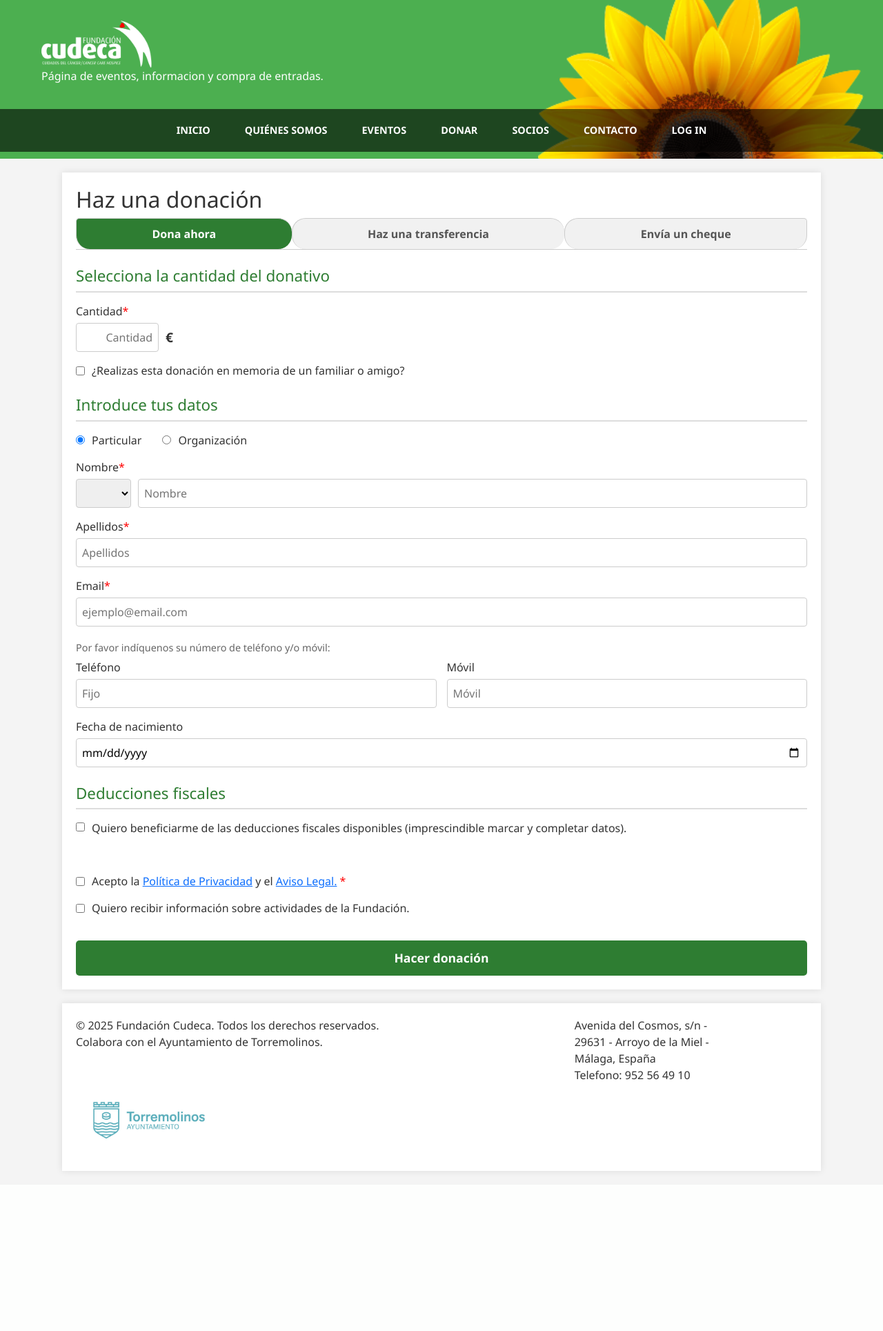
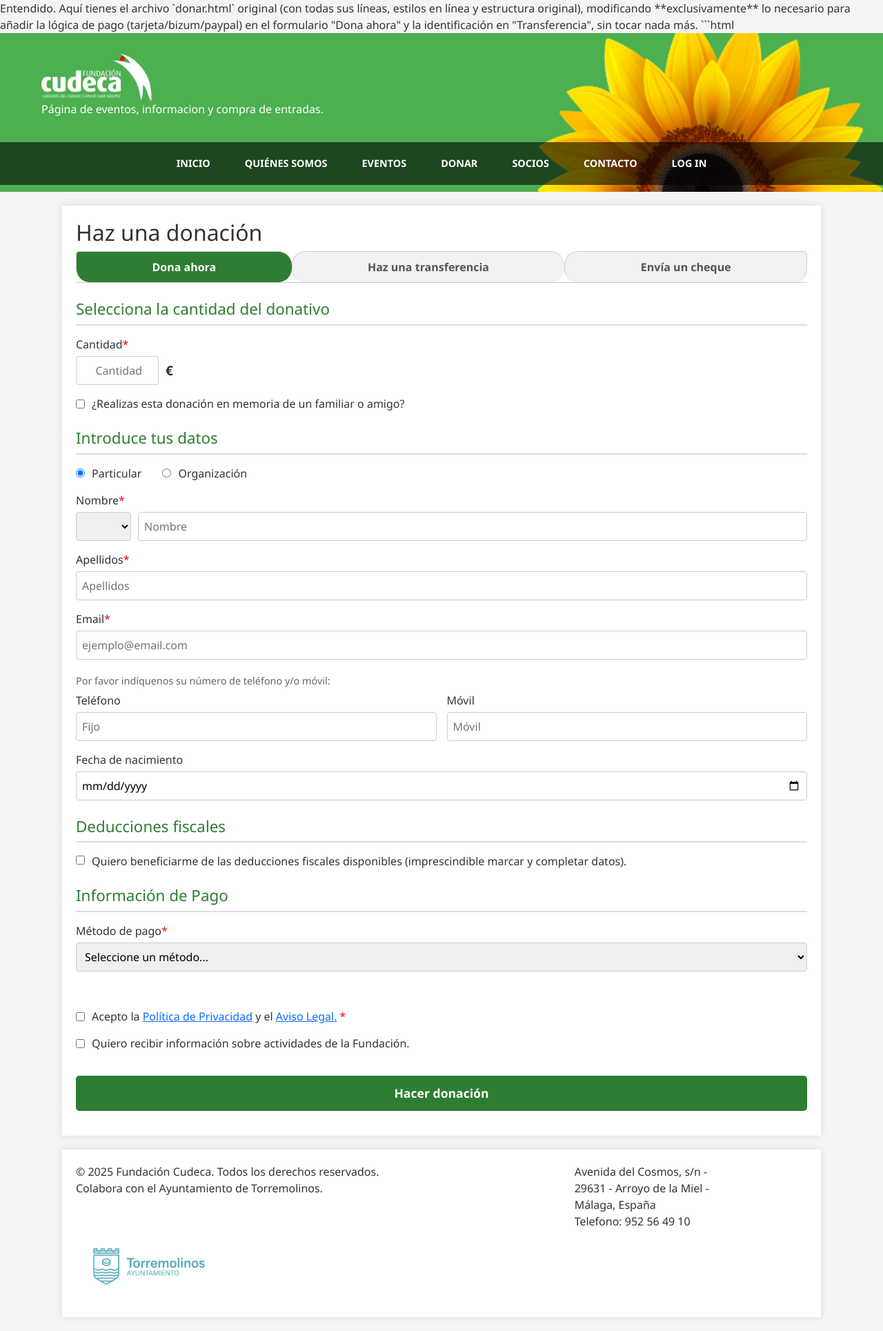
Before and after one commit to Raquitake/ADAp-Project, a Flask app: page /donar in a window 1280 px wide. Shown: the whole page at 69% size. Before the commit the page ends 1703 px from the top, so only its background shows below. Run offline with Flask 3, Linux system fonts and the light colour scheme.

Commit message:
donar.html update

````diff
--- a/SRC/baseDatos/app.py
+++ b/SRC/baseDatos/app.py
@@ -457,8 +457,35 @@
 @app.route('/donar', methods=['GET', 'POST'])
 def donar():
     if request.method == 'POST':
-        flash('Gracias por donar (Simulado)')
-        return redirect(url_for('dashboard'))
+        tipo_form = request.form.get('tipo_formulario')
+
+        if tipo_form == 'dona_ahora':
+            metodo_pago = request.form.get('metodo_pago')
+            try:
+                cantidad = float(request.form.get('cantidad', 0))
+            except ValueError:
+                flash('Cantidad inválida')
+                return redirect(url_for('donar'))
+
+            processor = PaymentFactory.get_processor(metodo_pago)
+            if not processor:
+                flash('Método de pago no válido')
+                return redirect(url_for('donar'))
+
+            success, msg = processor.process(cantidad, request.form)
+
+            if success:
+                flash(f"¡Gracias por tu donación de {cantidad}€! ({msg})")
+                return redirect(url_for('index'))
+            else:
+                flash(f"Error en la donación: {msg}")
+
+        elif tipo_form == 'transferencia':
+            cantidad = request.form.get('cantidad')
+            nombre = request.form.get('nombre')
+            flash(f"Hemos registrado tu aviso de transferencia de {cantidad}€. Lo verificaremos pronto. Gracias, {nombre}.")
+            return redirect(url_for('index'))
+
     return render_template('donar.html')
 
 # --- AUTHENTICATION ---
--- a/SRC/baseDatos/templates/donar.html
+++ b/SRC/baseDatos/templates/donar.html
@@ -1,3 +1,6 @@
+Entendido. Aquí tienes el archivo `donar.html` original (con todas sus líneas, estilos en línea y estructura original), modificando **exclusivamente** lo necesario para añadir la lógica de pago (tarjeta/bizum/paypal) en el formulario "Dona ahora" y la identificación en "Transferencia", sin tocar nada más.
+
+```html
 {% extends "base.html" %}
 
 {% block content %}
@@ -25,7 +28,8 @@
     .form-group input[type="email"],
     .form-group input[type="tel"],
     .form-group input[type="date"],
-    .form-group select {
+    .form-group select,
+    .form-group input[type="number"] { /* Añadido number para input cantidad */
         width: 100%;
         padding: 8px;
         border: 1px solid #ccc;
@@ -163,12 +167,14 @@
 <div id="tab-donaahora">
     <form method="POST" id="cudeca-formulario-donacion" action="{{ url_for('donar') }}">
 
+        <input type="hidden" name="tipo_formulario" value="dona_ahora">
+
         <h2 class="form-title">Selecciona la cantidad del donativo</h2>
         <div class="form-group">
             <label for="cudeca_donacionesform_cantidad">Cantidad <span style="color:red">*</span></label>
             <div class="inline-amount-group">
-                <input type="text" id="cudeca_donacionesform_cantidad" name="cudeca_donacionesform[cantidad]"
-                    required="required" placeholder="Cantidad" class="amount-input">
+                <input type="number" id="cudeca_donacionesform_cantidad" name="cantidad"
+                    required="required" placeholder="Cantidad" class="amount-input" step="0.01" min="1">
                 <span class="currency-symbol">€</span>
             </div>
         </div>
@@ -318,6 +324,35 @@
             </div>
         </div>
 
+        <h2 class="form-title">Información de Pago</h2>
+
+        <div class="form-group">
+            <label for="metodo_pago_dona">Método de pago <span style="color:red">*</span></label>
+            <select id="metodo_pago_dona" name="metodo_pago" onchange="mostrarTarjetaDona()" required>
+                <option value="">Seleccione un método...</option>
+                <option value="tarjeta">Tarjeta de Crédito / Débito</option>
+                <option value="bizum">Bizum</option>
+                <option value="paypal">PayPal</option>
+            </select>
+        </div>
+
+        <div id="form-tarjeta-dona" style="background: #f9f9f9; padding: 15px; border-radius: 5px; margin-bottom: 20px; display: none; border: 1px solid #ddd;">
+            <h4 style="margin-top:0; color: var(--dark-green);">Datos de la Tarjeta</h4>
+            <div class="form-group">
+                <label>Número de Tarjeta</label>
+                <input type="text" name="tarjeta_numero" placeholder="0000 0000 0000 0000" maxlength="19">
+            </div>
+            <div style="display: flex; gap: 10px;">
+                <div class="form-group" style="flex: 1;">
+                    <label>Caducidad</label>
+                    <input type="text" name="tarjeta_expiry" placeholder="MM/AA" maxlength="5">
+                </div>
+                <div class="form-group" style="flex: 1;">
+                    <label>CVV</label>
+                    <input type="text" name="tarjeta_cvv" placeholder="123" maxlength="3">
+                </div>
+            </div>
+        </div>
         <h2 class="form-title" style="border: none; margin-top: 30px;"></h2>
 
         <div class="form-group">
@@ -361,13 +396,15 @@
 
     <form method="POST" id="cudeca-formulario-transferencia" action="{{ url_for('donar') }}">
 
+        <input type="hidden" name="tipo_formulario" value="transferencia">
+
         <h2 class="form-title">Detalles de la donación</h2>
         <div class="form-group">
             <label for="cudeca_donacionesformtransferencia_cantidad">Cantidad transferida <span
                     style="color:red">*</span></label>
             <div class="inline-amount-group">
                 <input type="text" id="cudeca_donacionesformtransferencia_cantidad"
-                    name="cudeca_donacionesformtransferencia[cantidad]" required="required" placeholder="Cantidad"
+                    name="cantidad" required="required" placeholder="Cantidad"
                     class="amount-input">
                 <span class="currency-symbol">€</span>
             </div>
@@ -414,7 +451,7 @@
                     style="color:red">*</span></label>
             <div style="display: flex; gap: 10px;">
                 <input type="text" id="cudeca_donacionesformtransferencia_nombre"
-                    name="cudeca_donacionesformtransferencia[nombre]" required="required" placeholder="Nombre">
+                    name="nombre" required="required" placeholder="Nombre">
                 <input type="text" id="cudeca_donacionesformtransferencia_apellidos"
                     name="cudeca_donacionesformtransferencia[apellidos]" required="required" placeholder="Apellidos">
             </div>
@@ -638,6 +675,20 @@
         });
     }
 
+    function mostrarTarjetaDona() {
+        const metodo = document.getElementById('metodo_pago_dona').value;
+        const box = document.getElementById('form-tarjeta-dona');
+        const inputs = box.querySelectorAll('input');
+
+        if (metodo === 'tarjeta') {
+            box.style.display = 'block';
+            inputs.forEach(i => i.setAttribute('required', 'required'));
+        } else {
+            box.style.display = 'none';
+            inputs.forEach(i => i.removeAttribute('required'));
+        }
+    }
+
 
     document.addEventListener('DOMContentLoaded', () => {
 
@@ -706,3 +757,4 @@
     });
 </script>
 {% endblock %}
+```
````
Also changed, not shown: SRC/baseDatos/instance/database.db.
